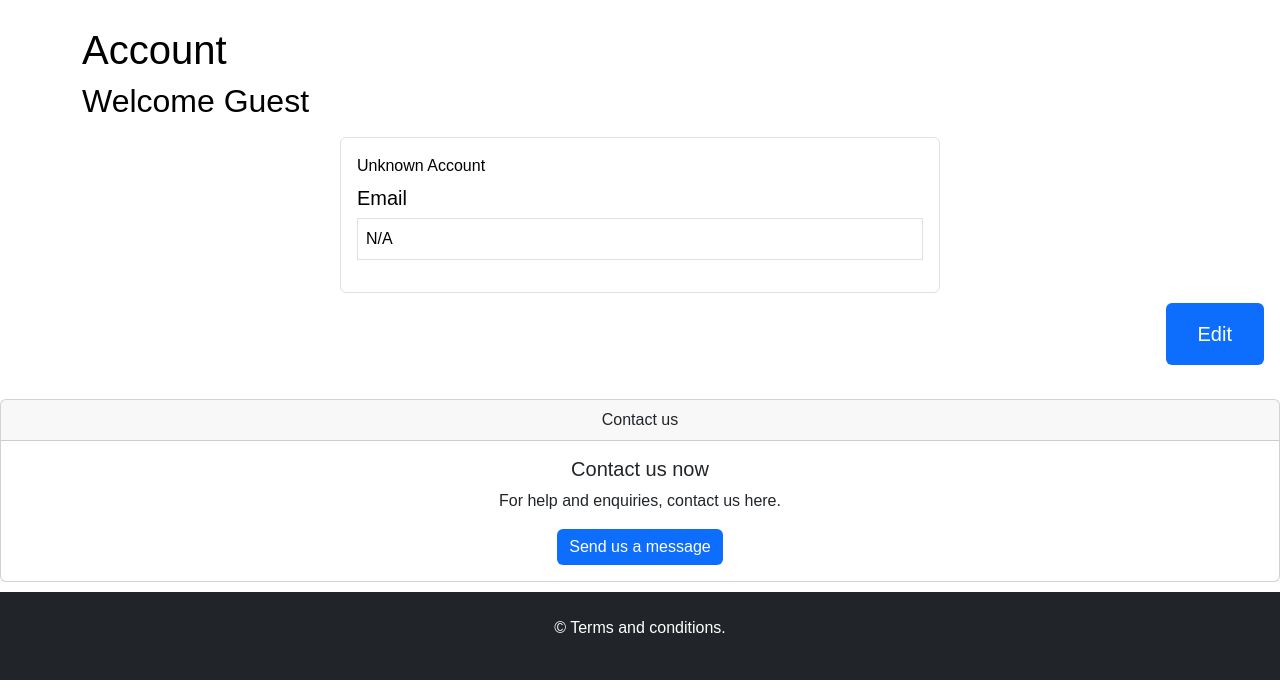
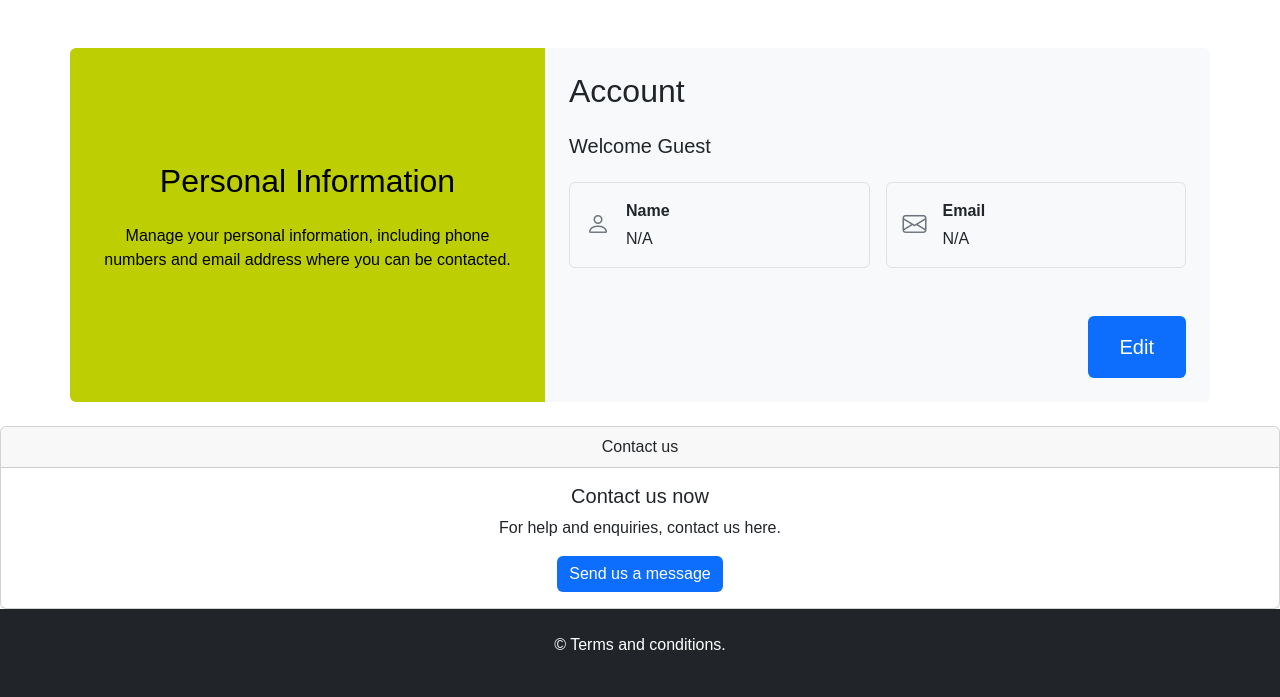
Before and after one commit to AzharWazid/BCS-HackCamp, a PHP site: page /View/account.phtml in a window 1280 px wide. Shown: the part 120-817 px from the top of the page. Run offline with PHP 8.4, Linux system fonts and the light colour scheme.

Commit message:
refined register page css

```diff
--- a/View/account.phtml
+++ b/View/account.phtml
@@ -1,45 +1,76 @@
-<?php
-require_once('template/header.phtml');
-?>
+<?php require_once('template/header.phtml'); ?>
 
     <body>
-<div class="container mt-3 b-colour">
-    <h1>
-        Account
-    </h1>
-    <h2>
-        Welcome <?php echo isset($_SESSION['name']) ? $_SESSION['name'] : 'Guest'; ?>
-    </h2>
-    <!-- Smaller Box -->
-    <div class="container mt-3 b-colour border rounded bg-white p-3" style="max-width: 600px;">
-        <a><?php
-            if (isset($_SESSION['userType'])) {
-                if ($_SESSION['userType'] == 2) {
-                    echo "Student";
-                } elseif ($_SESSION['userType'] == 3) {
-                    echo "Employer";
-                } else {
-                    echo "Admin";
-                }
-            } else {
-                echo "Unknown";
-            }
-            ?> Account</a>
-        <h5 class="mt-2 b-colour">Email</h5>
-        <p class="border p-2"><?php echo isset($_SESSION['email']) ? $_SESSION['email'] : 'N/A'; ?></p>
+<div class="container mt-5">
+    <div class="row">
+        <!-- Left Section -->
+        <div class="col-md-5 text-white p-4 rounded-start" style="background-color: #BDCF03; display: flex; flex-direction: column; justify-content: center; align-items: center;">
+            <h2 class="mb-4 text-center b-colour">Personal Information</h2>
+            <p class="text-center b-colour">Manage your personal information, including phone numbers and email address where you can be contacted.</p>
+        </div>
+
+        <!-- Right Section -->
+        <div class="col-md-7 bg-light p-4 rounded-end">
+            <h2 class="mb-4">Account</h2>
+            <h5 class="mb-4">Welcome <?php echo isset($_SESSION['name']) ? $_SESSION['name'] : 'Guest'; ?></h5>
+            <div class="row g-3">
+                <!-- Name -->
+                <div class="col-md-6">
+                    <div class="info-card d-flex align-items-center border rounded p-3">
+                        <i class="bi bi-person me-3" style="font-size: 1.5rem; color: #6c757d;"></i>
+                        <div>
+                            <p class="mb-1 fw-bold">Name</p>
+                            <p class="mb-0"><?php echo isset($_SESSION['name']) ? $_SESSION['name'] : 'N/A'; ?></p>
+                        </div>
+                    </div>
+                </div>
+                <!-- Email -->
+                <div class="col-md-6">
+                    <div class="info-card d-flex align-items-center border rounded p-3">
+                        <i class="bi bi-envelope me-3" style="font-size: 1.5rem; color: #6c757d;"></i>
+                        <div>
+                            <p class="mb-1 fw-bold">Email</p>
+                            <p class="mb-0"><?php echo isset($_SESSION['email']) ? $_SESSION['email'] : 'N/A'; ?></p>
+                        </div>
+                    </div>
+                </div>
+                <!-- Address -->
                 <?php if (!empty($view->userInfoDataSet)): ?>
-            <h5 class="mt-2">Address</h5>
-            <p class="border p-2"><?php echo $view->userInfoDataSet->getAddress(); ?></p>
-            <h5 class="mt-2">Phone Number</h5>
-            <p class="border p-2"><?php echo $view->userInfoDataSet->getPhoneNumber(); ?></p>
-            <h5 class="mt-2">Date Of Birth (YY-MM-DD)</h5>
-            <p class="border p-2"><?php echo $view->userInfoDataSet->getDobYMD(); ?></p>
+                    <div class="col-md-6">
+                        <div class="info-card d-flex align-items-center border rounded p-3">
+                            <i class="bi bi-geo-alt me-3" style="font-size: 1.5rem; color: #6c757d;"></i>
+                            <div>
+                                <p class="mb-1 fw-bold">Address</p>
+                                <p class="mb-0"><?php echo $view->userInfoDataSet->getAddress(); ?></p>
+                            </div>
+                        </div>
+                    </div>
+                    <!-- Phone Number -->
+                    <div class="col-md-6">
+                        <div class="info-card d-flex align-items-center border rounded p-3">
+                            <i class="bi bi-telephone me-3" style="font-size: 1.5rem; color: #6c757d;"></i>
+                            <div>
+                                <p class="mb-1 fw-bold">Phone Number</p>
+                                <p class="mb-0"><?php echo $view->userInfoDataSet->getPhoneNumber(); ?></p>
+                            </div>
+                        </div>
+                    </div>
+                    <!-- Date of Birth -->
+                    <div class="col-md-6">
+                        <div class="info-card d-flex align-items-center border rounded p-3">
+                            <i class="bi bi-calendar me-3" style="font-size: 1.5rem; color: #6c757d;"></i>
+                            <div>
+                                <p class="mb-1 fw-bold">Date Of Birth</p>
+                                <p class="mb-0"><?php echo $view->userInfoDataSet->getDobYMD(); ?></p>
+                            </div>
+                        </div>
+                    </div>
                 <?php endif; ?>
             </div>
 
+            <!-- CV Upload Section (For Students Only) -->
             <?php if (isset($_SESSION['userType']) && $_SESSION['userType'] == 2): ?>
-    <!-- CV Upload Section -->
-    <div class="container mt-4 b-colour">
+                <div class="mt-4">
                     <h5>Upload Your CV</h5>
                     <form action="/Controller/uploadCV.php" method="POST" enctype="multipart/form-data">
                         <div class="mb-3">
@@ -51,23 +82,28 @@ require_once('template/header.phtml');
 
                     <!-- View CV Button -->
                     <?php if (isset($_SESSION['cv_file'])): ?>
-            <div class="mt-3 b-colour">
+                        <div class="mt-3">
                             <a href="/CV Uploads/<?php echo $_SESSION['cv_file']; ?>" target="_blank" class="btn btn-secondary">
                                 View CV
                             </a>
                         </div>
                     <?php endif; ?>
                 </div>
-    <?php endif;?>
-</div>
+            <?php endif; ?>
 
-<!-- Larger Edit Button -->
-<div id="editButtonContainer" class="text-end me-3">
+            <!-- Edit Button -->
+            <div id="editButtonContainer" class="text-end mt-5">
                 <button type="button" class="btn btn-primary"
                         onclick="location.href='../Controller/editDetails.php';"
                         style="--bs-btn-padding-y: 1rem; --bs-btn-padding-x: 2rem; --bs-btn-font-size: 1.25rem;">
                     <i class="fas fa-edit"></i> Edit
                 </button>
             </div>
+        </div>
+    </div>
+</div>
+
+<!-- Include Bootstrap Icons -->
+<link href="https://cdn.jsdelivr.net/npm/bootstrap-icons/font/bootstrap-icons.css" rel="stylesheet">
 
 <?php require_once("template/footer.phtml"); ?>
```
Also changed, not shown: View/editDetails.phtml (+53 -16 lines). Lines whose indentation alone changed are shown as unchanged.
